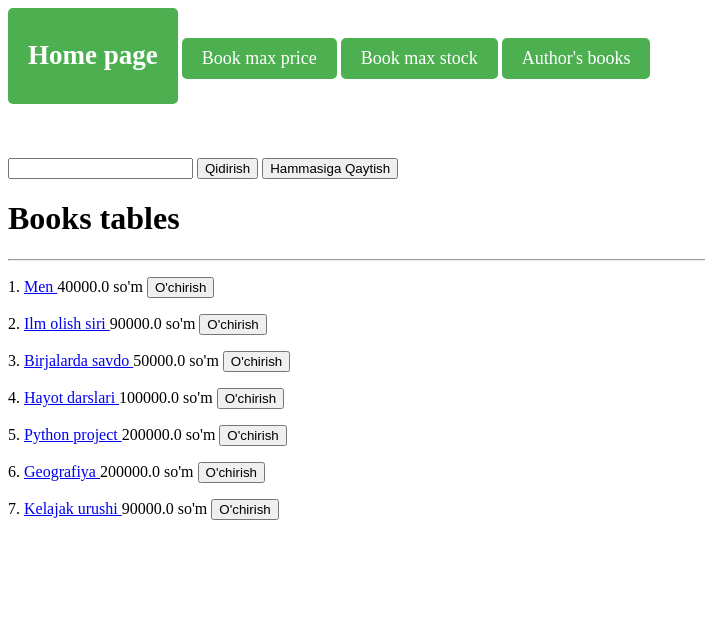
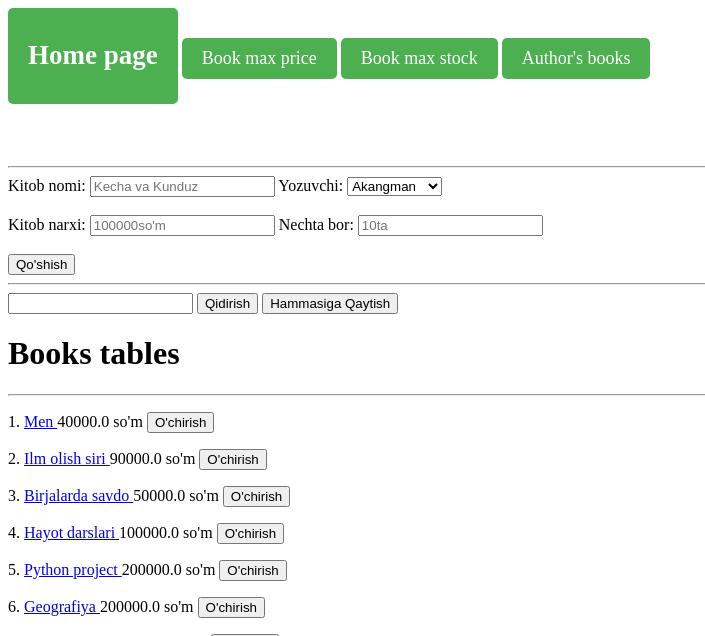
Before and after one commit to Milleniumdeath/Book_shop_update, a Django app: page /books/ in a window 1280 px wide. Shown: the top 636 px of the page, without its empty margins (0-705 px from the left). Run offline with Django 5.2, Linux system fonts and the light colour scheme; data comes from the database, SQL or seed files in the repository; both versions use the stored data as it was after the commit.

Commit message:
Yana yangi o'zgarishlar qo'shildi

```diff
--- a/book_shop/views.py
+++ b/book_shop/views.py
@@ -15,6 +15,12 @@ def home_view(request):
     return render(request, 'index.html')
 
 def authors_view(request):
+    if request.method=="POST":
+        Author.objects.create(
+            name=request.POST.get("name"),
+            birth_year = int(request.POST.get("birth_year"))
+        )
+        return redirect('yozuvchi')
     authors = Author.objects.all()
     context = {
         'authors' : authors,
@@ -22,7 +28,18 @@ def authors_view(request):
     return render(request, 'authors.html', context=context)
 
 def books_view(request):
+    if request.method == "POST":
+        Book.objects.create(
+            title=request.POST.get("title"),
+            author=Author.objects.get(id=request.POST.get("author_id")),
+            price=request.POST.get("price"),
+            stock=request.POST.get("stock")
+        )
+        return redirect('books')
+
     books = Book.objects.all()
+
+    yozuvchilar = Author.objects.order_by('name')
     search = request.GET.get('search')
     if search is not None:
         books = books.filter(title__contains=search)
@@ -30,6 +47,7 @@ def books_view(request):
     kitob = {
         'books' : books,
         'search': search,
+        'yozuvchilar': yozuvchilar,
     }
 
     return render(request, 'books.html', context=kitob )
--- a/core/urls.py
+++ b/core/urls.py
@@ -10,8 +10,8 @@ urlpatterns = [
     path('admin/', admin.site.urls),
     path('', home_view),
     path('hello/', hello_view),
-    path('authors/', authors_view),
-    path('books/', books_view),
+    path('authors/', authors_view, name='yozuvchi'),
+    path('books/', books_view, name='books'),
     path('customers/', customers_view),
     path('book/<int:book_id>/', book_details),
     path('books/<int:book_id>/delete/', book_delete_details),
--- a/templates/books.html
+++ b/templates/books.html
@@ -27,6 +27,31 @@
     <a href="/stock/" class="btn-link">Book max stock</a>
     <a href="/like/" class="btn-link">Author's books</a>
     <br><br><br><br>
+    <hr>
+        <form method="post">
+            {% csrf_token %}
+            <label >Kitob nomi:</label>
+            <input type="text" name="title" required placeholder="Kecha va Kunduz">
+
+            <label> Yozuvchi:</label>
+            <select name="author_id" >
+                {% for author in yozuvchilar %}
+                    <option value="{{author.id}}">{{author.name}}</option>
+                {% endfor %}
+            </select>
+            <br><br>
+            <label >Kitob narxi:</label>
+            <input type="number" name="price" required placeholder="100000so'm">
+
+            <label >Nechta bor:</label>
+            <input type="number" name="stock" required placeholder="10ta">
+            <br><br>
+            <button type="submit">Qo'shish</button>
+        </form>
+
+
+
+    <hr>
     <form>
         <input type="text" name="search"{% if search %} value="{{search}}"  {% endif %}>
         <button>Qidirish</button>
```
Also changed, not shown: templates/authors.html (+12 -0 lines), db.sqlite3.
